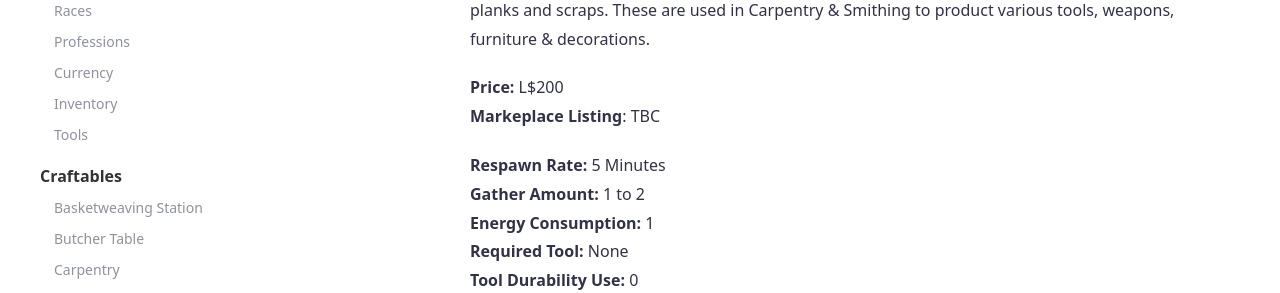
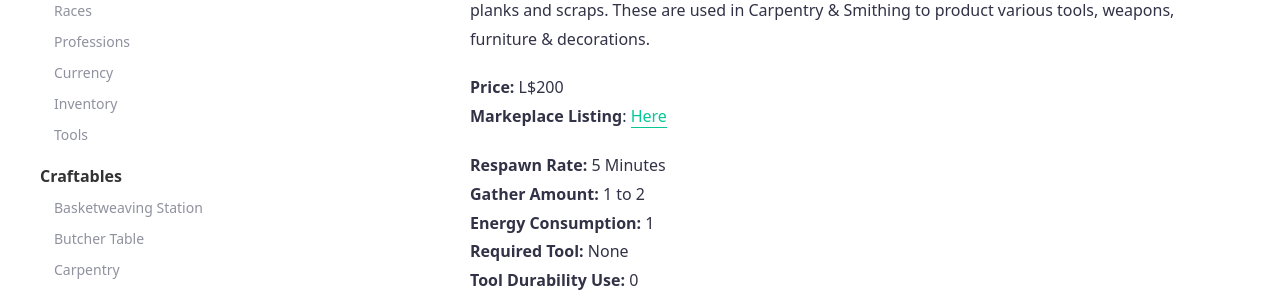
Before and after one commit to SLColonies/Public, a Jekyll site: the page built from _docs/reed.md, in a window 1280 px wide and 900 px high. Shown: the part 317-610 px from the top of the window. Built offline with Jekyll 4.4.1, drawn with Linux system fonts in a browser that asks for light colours.

Commit message:
Update reed.md

```diff
--- a/_docs/reed.md
+++ b/_docs/reed.md
@@ -6,7 +6,7 @@ tags: [features]
 The SLC Tree allows players to gather logs which can be further cut down into various sizes of wooden planks and scraps. These are used in Carpentry & Smithing to product various tools, weapons, furniture & decorations.
 
 **Price:** L$200<br>
-**Markeplace Listing**: TBC<br>
+**Markeplace Listing**: [Here](https://marketplace.secondlife.com/p/SLC-Gatherables-Reed-Plant/19212277)<br>
 
 **Respawn Rate:** 5 Minutes<br>
 **Gather Amount:** 1 to 2<br>
```
